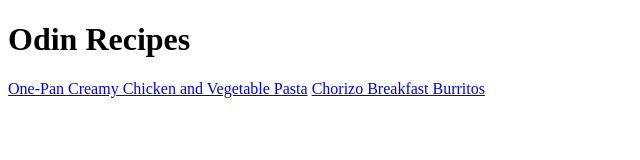
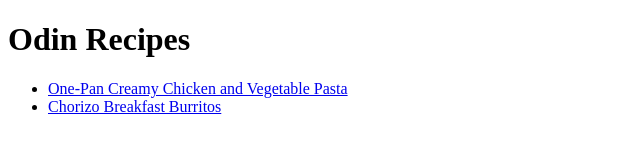
Before and after one commit to nickwalling/odin-recipes, a plain HTML site: page index.html in a window 1280 px wide. Shown: the whole page, without its empty margins (0-640 px from the left). Drawn offline with Linux system fonts and the light colour scheme.

Commit message:
Put recipe links in an ul tags in index.html

```diff
--- a/index.html
+++ b/index.html
@@ -6,9 +6,11 @@
     </head>
     <body>
         <h1>Odin Recipes</h1>
-        <a href="recipes/one-pan-creamy-chicken-and-vegetable-pasta.html">
-            One-Pan Creamy Chicken and Vegetable Pasta</a>
-        <a href="recipes/chorizo-breakfast-burritos.html">
-            Chorizo Breakfast Burritos</a>
+        <ul>
+            <li><a href="recipes/one-pan-creamy-chicken-and-vegetable-pasta.html">
+                One-Pan Creamy Chicken and Vegetable Pasta</a></li>
+            <li><a href="recipes/chorizo-breakfast-burritos.html">
+                Chorizo Breakfast Burritos</a></li>
+        </ul>
     </body>
 </html>
```
